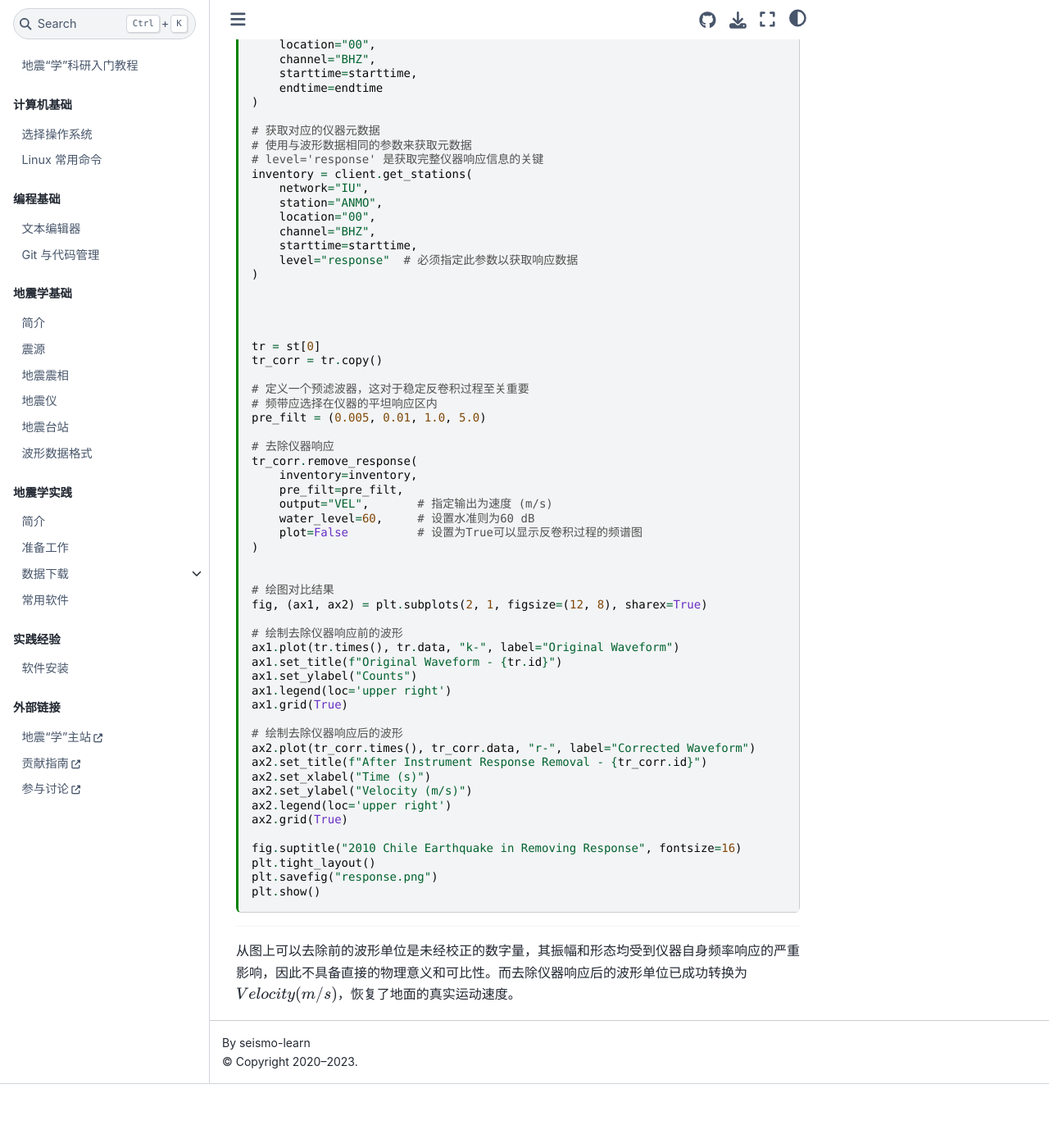
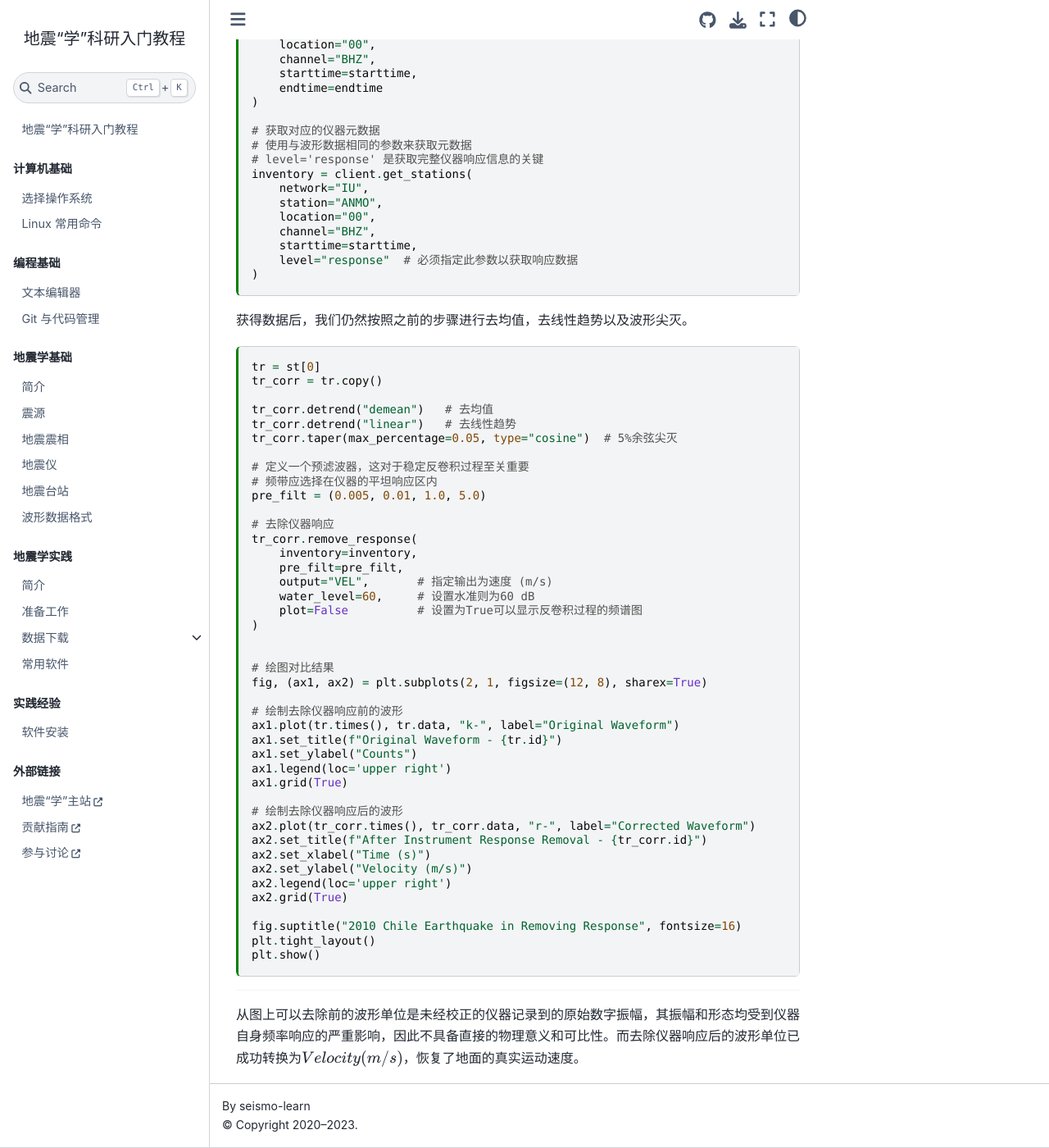
Before and after one commit to seismo-learn/seismology101, a Jupyter Book: the page built from source/exercises/response.md, in a window 1280 px wide and 1400 px high, scrolled down 826 px. Shown: the whole window at 82% size. Built offline with Jupyter Book 1.0.4 settings and Sphinx 7.4.7 and the Sphinx Book theme 1.1.4, drawn with Linux system fonts in a browser that asks for light colours; pages that are not in the unit, such as notebooks, are missing from menus; before the commit the page ends 2148 px from its top, so only the background shows below that; some of the changed text lies outside the part shown.

Commit message:
git commit -m "adjust layout and fix code"

````diff
--- a/source/exercises/response.md
+++ b/source/exercises/response.md
@@ -30,7 +30,7 @@ $$D(t) = G(t) * I(t)$$
 
 显而易见，去除仪器响应的方法就是反卷积，我们可以使用ObsPy的`remove_response`方法进行处理。
 
-同样，我们使用之前去均值与去线性趋势中一样的数据，但是不同的是，我们需要同时获取其对应的仪器元数据。随即便可以进行去除仪器响应并绘图对比。
+同样，我们使用前几节一样的数据，但是不同的是，我们需要同时获取其对应的仪器元数据。以便可以进行去除仪器响应并绘图对比。
 
 
 ```{code-cell} ipython3
@@ -63,12 +63,16 @@ inventory = client.get_stations(
     starttime=starttime,
     level="response"  # 必须指定此参数以获取响应数据
 )
+```
+获得数据后，我们仍然按照之前的步骤进行去均值，去线性趋势以及波形尖灭。
 
-
-
-
+```{code-cell} ipython3
 tr = st[0]
 tr_corr = tr.copy()
+
+tr_corr.detrend("demean")   # 去均值
+tr_corr.detrend("linear")   # 去线性趋势
+tr_corr.taper(max_percentage=0.05, type="cosine")  # 5%余弦尖灭
 
 # 定义一个预滤波器，这对于稳定反卷积过程至关重要
 # 频带应选择在仪器的平坦响应区内
@@ -104,11 +108,10 @@ ax2.grid(True)
 
 fig.suptitle("2010 Chile Earthquake in Removing Response", fontsize=16)
 plt.tight_layout()
-plt.savefig("response.png")
 plt.show()
 ```
 
 
 ---
 
-从图上可以去除前的波形单位是未经校正的数字量，其振幅和形态均受到仪器自身频率响应的严重影响，因此不具备直接的物理意义和可比性。而去除仪器响应后的波形单位已成功转换为$Velocity (m/s)$，恢复了地面的真实运动速度。
+从图上可以去除前的波形单位是未经校正的仪器记录到的原始数字振幅，其振幅和形态均受到仪器自身频率响应的严重影响，因此不具备直接的物理意义和可比性。而去除仪器响应后的波形单位已成功转换为$Velocity (m/s)$，恢复了地面的真实运动速度。
````
